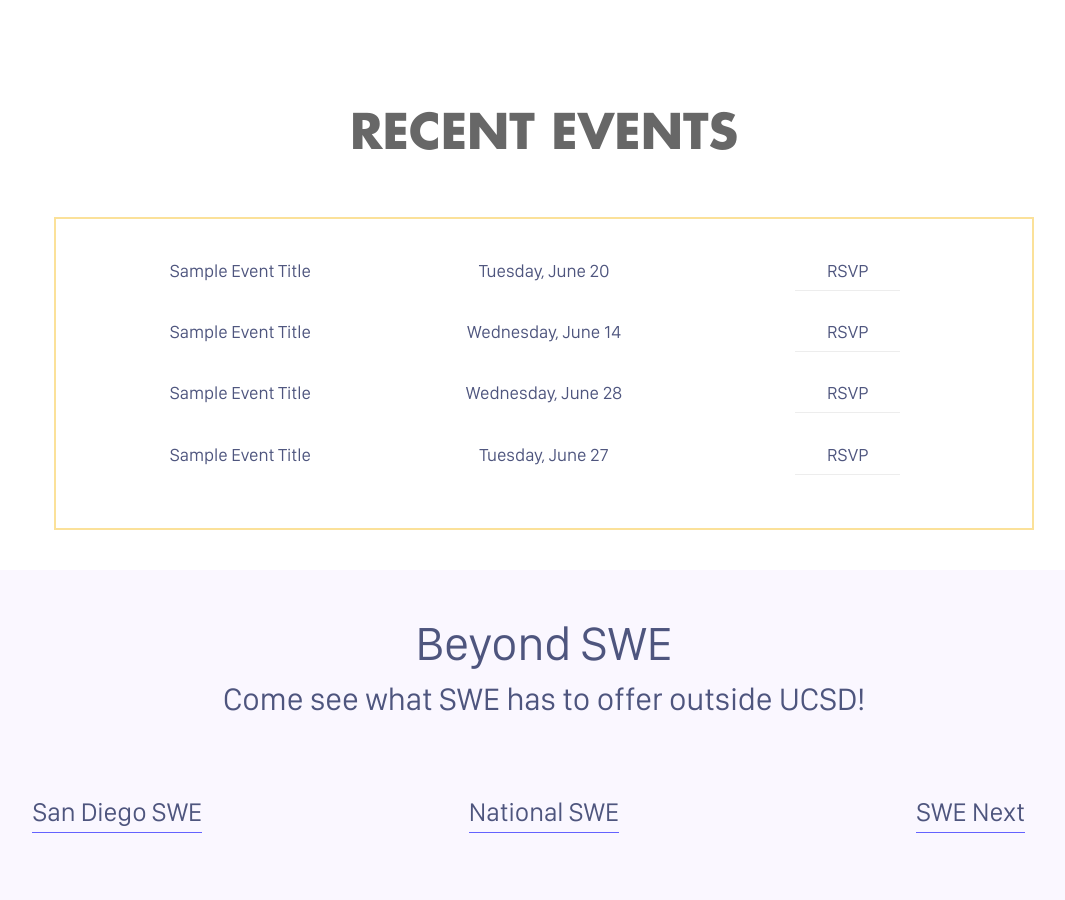
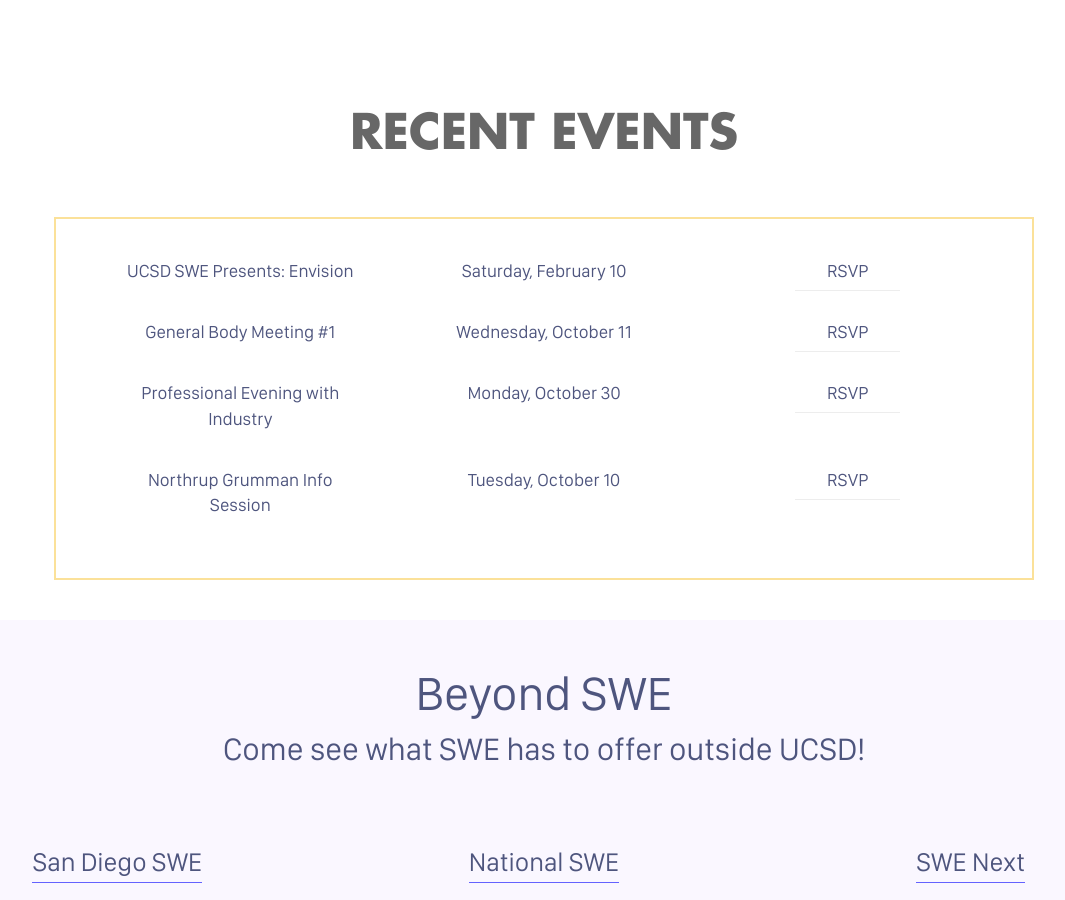
Before and after one commit to sweucsd/swe-website-old, a Jekyll site: the page built from index.markdown, in a window 1280 px wide and 900 px high, scrolled down 1027 px. Shown: the whole window, without its empty margins (96-1161 px from the left). Built offline with Jekyll 4.4.1, drawn with Linux system fonts in a browser that asks for light colours; comment, search, counter and statistics services are not loaded.

Commit message:
Updated Config

```diff
--- a/_config.yml
+++ b/_config.yml
@@ -47,15 +47,12 @@
 - "/uploads/we_local_logo.png"
 - "/uploads/we_local_logo.png"
 events:
-- event_name: Sample Event Title
-  event_date: 2017-06-20 18:11:00.000000000 Z
-  event_url: http://swe.ucsd.edu
-- event_name: Sample Event Title
-  event_date: 2017-06-14 00:00:00.000000000 Z
-  event_url: http://swe.ucsd.edu
-- event_name: Sample Event Title
-  event_date: 2017-06-28 00:00:00.000000000 Z
-  event_url: http://swe.ucsd.edu
-- event_name: Sample Event Title
-  event_date: 2017-06-27 00:00:00.000000000 Z
-  event_url: http://swe.ucsd.edu
+- event_name: 'UCSD SWE Presents: Envision'
+  event_date: 2018-02-10 08:00:00.000000000 Z
+  event_url: http://ucsdenvision.wixsite.com/envision
+- event_name: 'General Body Meeting #1'
+  event_date: 2017-10-11 18:30:00.000000000 Z
+- event_name: Professional Evening with Industry
+  event_date: 2017-10-30 17:30:00.000000000 Z
+- event_name: 'Northrup Grumman Info Session '
+  event_date: 2017-10-10 18:00:00.000000000 Z
```
